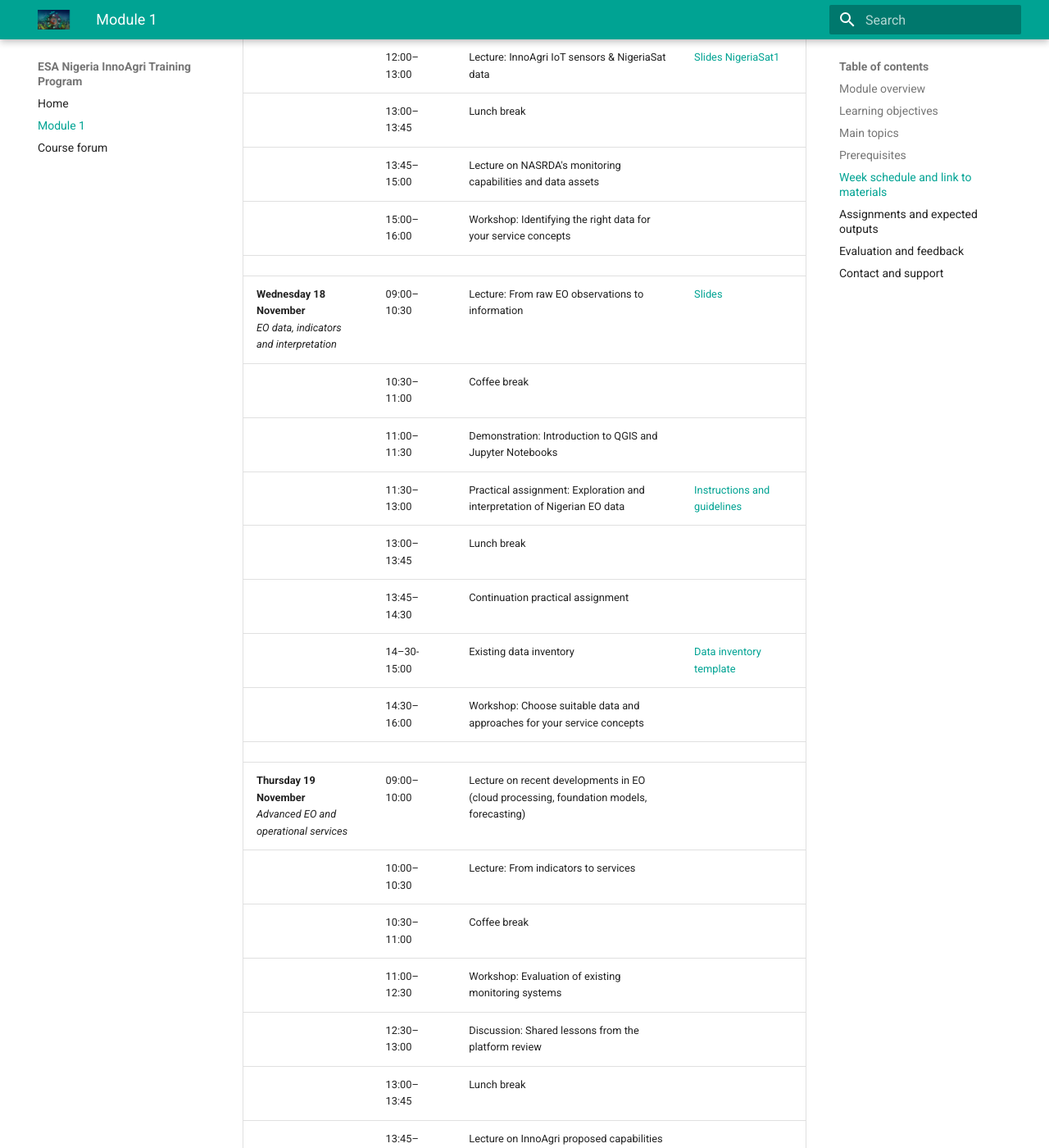
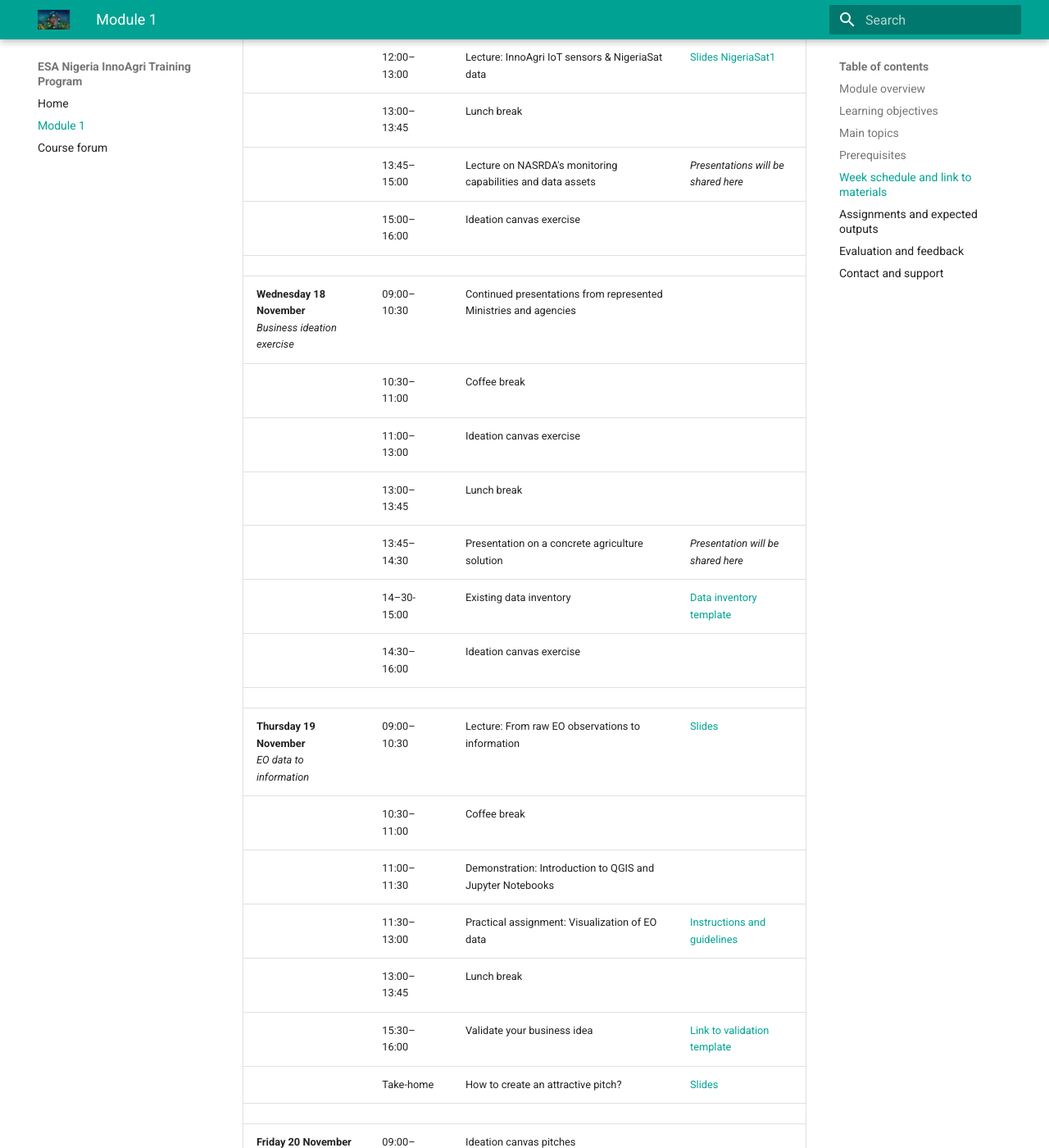
Before and after one commit to ESA-Nigeria-InnoAgri/InnoAgri-training, an MkDocs documentation site: the page built from docs/module-01/index.md, in a window 1280 px wide and 1400 px high, scrolled down 3970 px. Shown: the whole window at 82% size. Built offline with MkDocs 1.6.1 and Material for MkDocs 9.7.7, drawn with Linux system fonts in a browser that asks for light colours; some of the changed text lies outside the part shown.

Commit message:
adding final assignment

```diff
--- a/docs/module-01/index.md
+++ b/docs/module-01/index.md
@@ -104,33 +104,29 @@ All participants are requested to:
 | | 13:45–15:00 | Lecture on EO principles, and main applictions in agriculture | [Slides](../module-01/resources/lectures/3_Introduction_EO_for_agriculture.pdf) |
 | | 15:00–16:00 | Introduction to the ideation canvas exercise | |
 | | | | |
-| **Tuesday 17 November**<br>*Nigerian needs and existing capabilities* | 09:00–10:00 | Ministry presentations: Mandates, agricultural decisions, data holdings and information gaps | |
-| | 10:00–10:30 | Continued lecture on EO principles and applications in agriculture | |
+| **Tuesday 17 November**<br>*Nigerian needs and existing capabilities* | 09:00–10:00 | Ministry presentations: Mandates, agricultural decisions, data holdings and information gaps | *Presentations will be shared here* |
+| | 10:00–10:30 | Continued lecture on EO principles and applications in agriculture + quiz | |
 | | 10:30–11:00 | Coffee break | |
-| | 11:00–12:00 | Workshop: From user needs to focused service questions | |
+| | 11:00–12:00 | Ideation canvas exercise | |
 | | 12:00–13:00 | Lecture: InnoAgri IoT sensors & NigeriaSat data | [Slides NigeriaSat1](../module-01/resources/lectures/5_NigeriaSat1_Image_Cleaning.pdf) |
 | | 13:00–13:45 | Lunch break | |
-| | 13:45–15:00 | Lecture on NASRDA's monitoring capabilities and data assets | |
-| | 15:00–16:00 | Workshop: Identifying the right data for your service concepts | |
+| | 13:45–15:00 | Lecture on NASRDA's monitoring capabilities and data assets | *Presentations will be shared here* |
+| | 15:00–16:00 | Ideation canvas exercise | |
 | | | | |
-| **Wednesday 18 November**<br>*EO data, indicators and interpretation* | 09:00–10:30 | Lecture: From raw EO observations to information | [Slides](../module-01/resources/lectures/9_Data_to_information.pdf) |
+| **Wednesday 18 November**<br>*Business ideation exercise* | 09:00–10:30 | Continued presentations from represented Ministries and agencies  | |
+| | 10:30–11:00 | Coffee break | |
+| | 11:00–13:00 | Ideation canvas exercise | |
+| | 13:00–13:45 | Lunch break | |
+| | 13:45–14:30 | Presentation on a concrete agriculture solution | *Presentation will be shared here* |
+| | 14–30-15:00 | Existing data inventory | [Data inventory template](../module-01/resources/lectures/8_Data_inventory.pptx) |
+| | 14:30–16:00 | Ideation canvas exercise  | |
+| | | | |
+| **Thursday 19 November**<br>*EO data to information* | 09:00–10:30 | Lecture: From raw EO observations to information | [Slides](../module-01/resources/lectures/9_Data_to_information.pdf) |
 | | 10:30–11:00 | Coffee break | |
 | | 11:00–11:30 | Demonstration: Introduction to QGIS and Jupyter Notebooks | |
-| | 11:30–13:00 | Practical assignment: Exploration and interpretation of Nigerian EO data | [Instructions and guidelines](../module-01/resources/lectures/10_InnoAgri_QGIS_Exercise.pdf) |
+| | 11:30–13:00 | Practical assignment: Visualization of EO data | [Instructions and guidelines](../module-01/resources/lectures/10_InnoAgri_QGIS_Exercise.pdf) |
 | | 13:00–13:45 | Lunch break | |
-| | 13:45–14:30 | Continuation practical assignment | |
-| | 14–30-15:00 | Existing data inventory | [Data inventory template](../module-01/resources/lectures/8_Data_inventory.pptx) |
-| | 14:30–16:00 | Workshop: Choose suitable data and approaches for your service concepts  | |
-| | | | |
-| **Thursday 19 November**<br>*Advanced EO and operational services* | 09:00–10:00 | Lecture on recent developments in EO (cloud processing, foundation models, forecasting) | |
-| | 10:00–10:30 | Lecture: From indicators to services | |
-| | 10:30–11:00 | Coffee break | |
-| | 11:00–12:30 | Workshop: Evaluation of existing monitoring systems | |
-| | 12:30–13:00 | Discussion: Shared lessons from the platform review | |
-| | 13:00–13:45 | Lunch break | |
-| | 13:45–14:15 | Lecture on InnoAgri proposed capabilities | |
-| | 14:15–15:30 | Workshop: Refine service canvasses with enhanced capabilities | |
-| | 15:30–16:00 | Workshop: Validate your business idea | [Link to template](https://docs.google.com/presentation/d/1ETkC3-aXxMxV8ojx4Ss_Zc5wi7HiRbG6pBw-LUhP2mI/edit?slide=id.g32cd06883c2_0_294#slide=id.g32cd06883c2_0_294) |
+| | 15:30–16:00 | Validate your business idea | [Link to validation template](https://docs.google.com/presentation/d/1ETkC3-aXxMxV8ojx4Ss_Zc5wi7HiRbG6pBw-LUhP2mI/edit?slide=id.g32cd06883c2_0_294#slide=id.g32cd06883c2_0_294) |
 | | Take-home | How to create an attractive pitch? | [Slides](../module-01/resources/lectures/12_Pitching and branding-RAMANI.pdf)|
 | | | | |
 | **Friday 20 November**<br>*Evaluation and closing* | 09:00–10:00 | Ideation canvas pitches | |
@@ -143,10 +139,14 @@ All participants are requested to:
 
 During the week, participants will contribute to several outputs:
 
-- completion of the practical geospatial exercise;
-- contribution to the institutional data inventory;
-- participation in the CSIS needs-assessment exercise; and
+- initiation to the institutional data inventory;
+- creating an overview of institutional mandates and needs;
 - contribution to group discussions and co-creation activities.
+
+**Final assignment**
+
+Two written assignments should be prepared by the participants, one in group and one individual.
+Assignments need to be submitted by email to the course facilitators by February 1st, 2027 the latest. More instructions can be found [HERE](../module-01/resources/lectures/13_InnoAgri_week1_final_assignment.pdf).
 
 
 ## Evaluation and feedback
```
Also changed, not shown: 1 other file.
